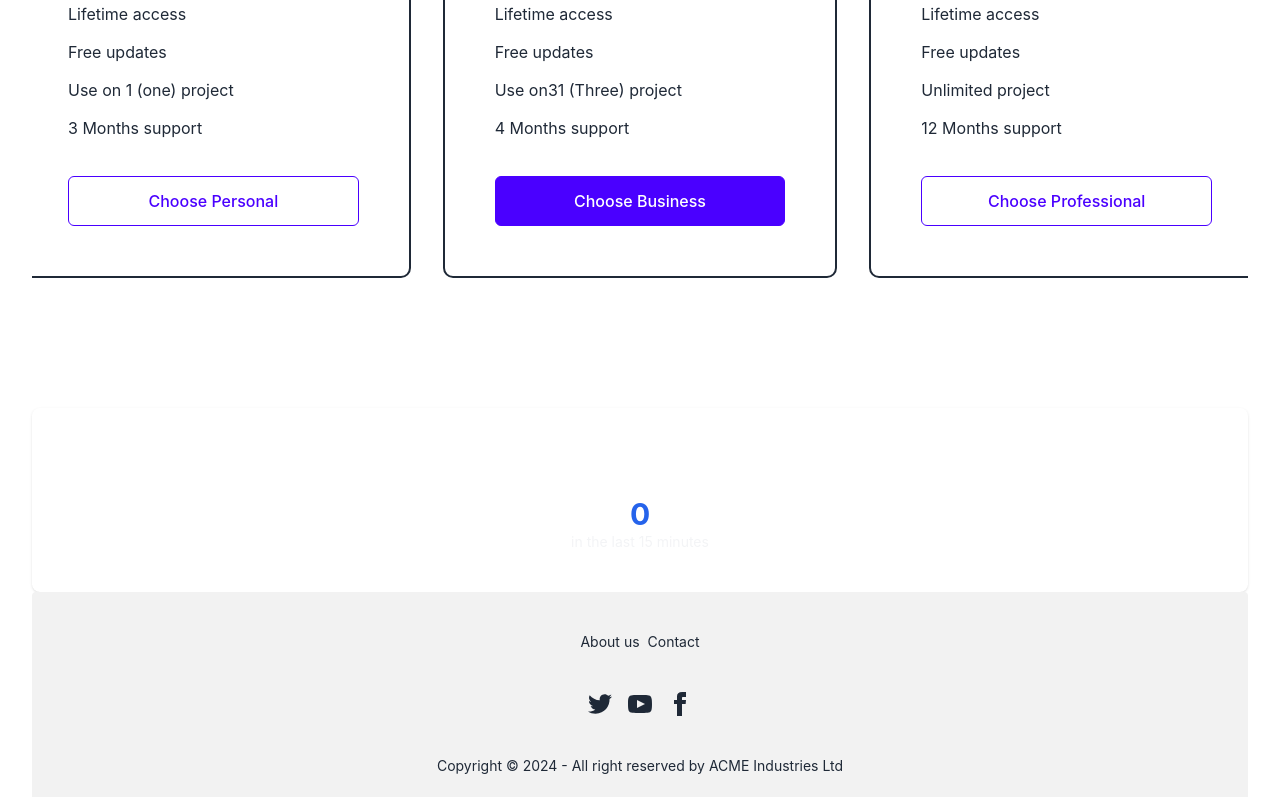
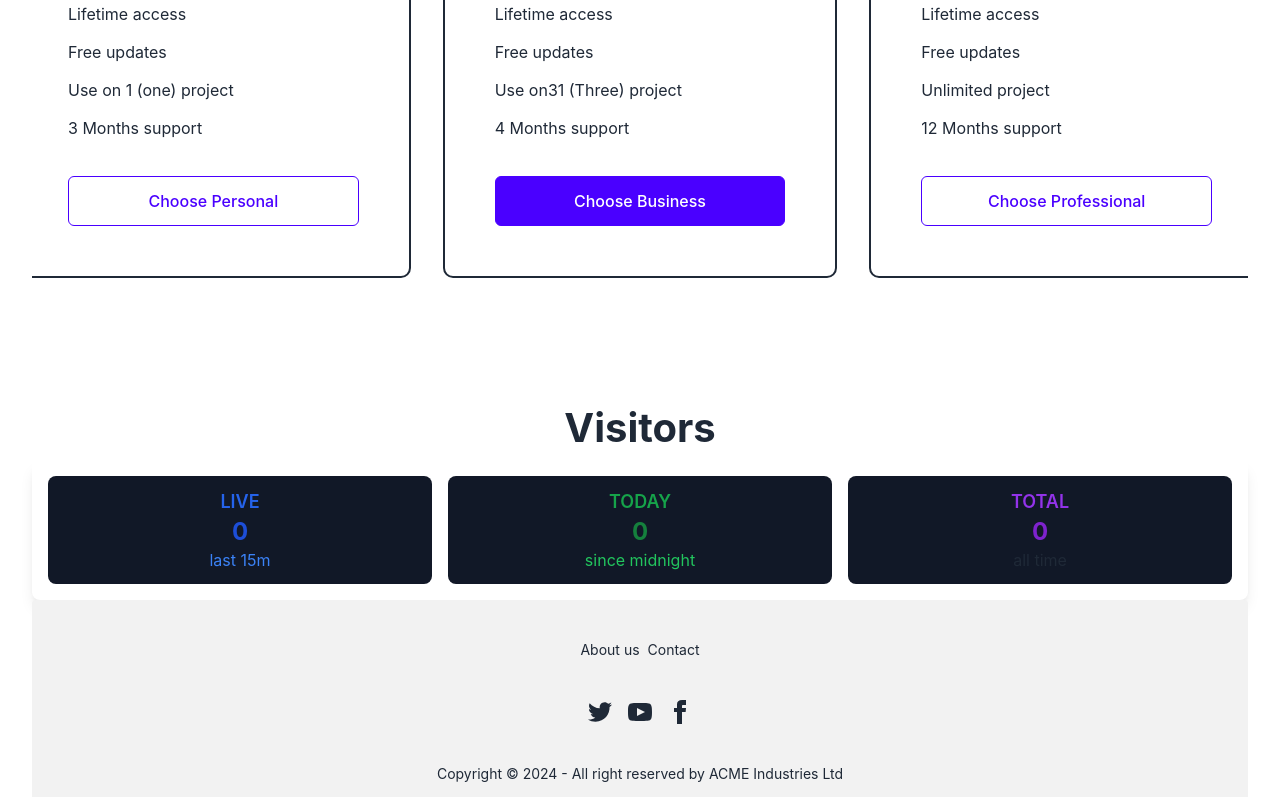
Before and after one commit to imrankabir02/edu-hub, a React (Vite) app: page / in a window 1280 px wide. Shown: the part 1194-1991 px from the top of the page. Built offline with nearby package versions, Linux system fonts and the light colour scheme; no server answers; the database is empty.

Commit message:
code updated

```diff
--- a/src/Components/Pricing.jsx
+++ b/src/Components/Pricing.jsx
@@ -87,7 +87,7 @@ const PricingCard = ({
   return (
     <>
       <div className="w-full px-4 md:w-1/2 lg:w-1/3">
-        <div className="relative z-10 mb-10 overflow-hidden rounded-[10px] border-2 border-stroke bg-white px-8 py-10 shadow-pricing dark:border-dark-3 dark:bg-dark-2 sm:p-12 lg:px-6 lg:py-10 xl:p-[50px]">
+        <div className="relative z-10 mb-10 overflow-hidden rounded-[10px] border-2 border-stroke bg-transparent px-8 py-10 shadow-pricing dark:border-dark-3 dark:bg-dark-2 sm:p-12 lg:px-6 lg:py-10 xl:p-[50px]">
           <span className="block mb-3 text-lg font-semibold text-primary">
             {type}
           </span>
--- a/src/Components/VisitorCounter.jsx
+++ b/src/Components/VisitorCounter.jsx
@@ -1,6 +1,3 @@
-// Install required packages:
-// npm install @supabase/supabase-js
-
 import { createClient } from '@supabase/supabase-js'
 import { useState, useEffect } from 'react'
 
@@ -9,30 +6,10 @@ const supabaseUrl = 'https://hpvpicisptszhixxvxcs.supabase.co'
 const supabaseKey = 'eyJhbGciOiJIUzI1NiIsInR5cCI6IkpXVCJ9.eyJpc3MiOiJzdXBhYmFzZSIsInJlZiI6ImhwdnBpY2lzcHRzemhpeHh2eGNzIiwicm9sZSI6ImFub24iLCJpYXQiOjE3MzI2MTg0MjAsImV4cCI6MjA0ODE5NDQyMH0.K_2hG4yv8_3zdMYEcr65y0pF3p_-zeUJfqrcpbnIJKE'
 const supabase = createClient(supabaseUrl, supabaseKey)
 
-// Create a visitors table in Supabase:
-/*
-  create table visitors (
-    id uuid default uuid_generate_v4() primary key,
-    session_id text not null,
-    page_url text not null,
-    created_at timestamp with time zone default timezone('utc'::text, now()) not null
-  );
-
-  // Create policy to allow inserts
-  create policy "Allow anonymous inserts"
-  on visitors for insert
-  to anon
-  with check (true);
-
-  // Create policy to allow reads
-  create policy "Allow anonymous reads"
-  on visitors for select
-  to anon
-  using (true);
-*/
-
 export default function VisitorCounter() {
-    const [visitorCount, setVisitorCount] = useState(0)
+    const [liveVisitorCount, setLiveVisitorCount] = useState(0)
+    const [totalVisitorCount, setTotalVisitorCount] = useState(0)
+    const [todayVisitorCount, setTodayVisitorCount] = useState(0)
 
     useEffect(() => {
         // Generate a unique session ID if not exists
@@ -56,24 +33,54 @@ export default function VisitorCounter() {
             if (error) console.error('Error recording visitor:', error)
         }
 
-        // Function to get current visitor count
-        const getVisitorCount = async () => {
-            // Get count of unique sessions in the last 15 minutes
+        // Function to get visitor counts
+        const getVisitorCounts = async () => {
+            // Get live visitors (last 15 minutes)
             const fifteenMinsAgo = new Date(Date.now() - 15 * 60 * 1000).toISOString()
-
-            const { data, error } = await supabase
+            const { data: liveData, error: liveError } = await supabase
                 .from('visitors')
                 .select('session_id')
                 .gte('created_at', fifteenMinsAgo)
 
-            if (error) {
-                console.error('Error fetching visitors:', error)
+            if (liveError) {
+                console.error('Error fetching live visitors:', liveError)
                 return
             }
 
-            // Count unique session_ids
-            const uniqueSessions = new Set(data.map(v => v.session_id))
-            setVisitorCount(uniqueSessions.size)
+            // Count unique live sessions
+            const uniqueLiveSessions = new Set(liveData.map(v => v.session_id))
+            setLiveVisitorCount(uniqueLiveSessions.size)
+
+            // Get today's visitors
+            const todayStart = new Date()
+            todayStart.setHours(0, 0, 0, 0)
+            const { data: todayData, error: todayError } = await supabase
+                .from('visitors')
+                .select('session_id')
+                .gte('created_at', todayStart.toISOString())
+
+            if (todayError) {
+                console.error('Error fetching today\'s visitors:', todayError)
+                return
+            }
+
+            // Count unique sessions for today
+            const uniqueTodaySessions = new Set(todayData.map(v => v.session_id))
+            setTodayVisitorCount(uniqueTodaySessions.size)
+
+            // Get total all-time visitors
+            const { data: totalData, error: totalError } = await supabase
+                .from('visitors')
+                .select('session_id')
+
+            if (totalError) {
+                console.error('Error fetching total visitors:', totalError)
+                return
+            }
+
+            // Count unique total sessions
+            const uniqueTotalSessions = new Set(totalData.map(v => v.session_id))
+            setTotalVisitorCount(uniqueTotalSessions.size)
         }
 
         // Record this visitor
@@ -89,25 +96,78 @@ export default function VisitorCounter() {
                     table: 'visitors'
                 },
                 () => {
-                    getVisitorCount()
+                    getVisitorCounts()
                 }
             )
             .subscribe()
 
-        // Get initial count
-        getVisitorCount()
+        // Get initial counts
+        getVisitorCounts()
 
-        // Cleanup subscription
+        // Set up interval to refresh live count
+        const refreshInterval = setInterval(getVisitorCounts, 60000) // Refresh every minute
+
+        // Cleanup subscription and interval
         return () => {
             subscription.unsubscribe()
+            clearInterval(refreshInterval)
         }
     }, [])
 
     return (
-        <div className="py-10 bg-transparent rounded-lg shadow">
-            <h2 className="mb-2 text-4xl font-bold text-center text-white">Live Visitors</h2>
-            <p className="text-3xl font-bold text-center text-blue-600">{visitorCount}</p>
-            <p className="text-sm text-center text-gray-100">in the last 15 minutes</p>
-        </div>
+        <>
+              <h2 className="mb-3 text-3xl font-bold leading-[1.208] text-dark dark:text-white sm:text-4xl md:text-[40px] text-center">
+                Visitors
+              </h2>
+            <div className="w-full p-4 bg-transparent rounded-lg shadow-lg">
+                <div className="flex items-center justify-between gap-4">
+                    {/* Live Visitors */}
+                    <div className="flex-1 p-3 text-center bg-gray-900 rounded-lg">
+                        <p className="text-lg font-semibold text-blue-600">LIVE</p>
+                        <p className="text-2xl font-bold text-blue-700">{liveVisitorCount}</p>
+                        <p className="text-blue-500 text-md">last 15m</p>
+                    </div>
+
+                    {/* Today's Visitors */}
+                    <div className="flex-1 p-3 text-center bg-gray-900 rounded-lg">
+                        <p className="text-lg font-semibold text-green-600">TODAY</p>
+                        <p className="text-2xl font-bold text-green-700">{todayVisitorCount}</p>
+                        <p className="text-green-500 text-md">since midnight</p>
+                    </div>
+
+                    {/* Total Visitors */}
+                    <div className="flex-1 p-3 text-center bg-gray-900 rounded-lg">
+                        <p className="text-lg font-semibold text-purple-600">TOTAL</p>
+                        <p className="text-2xl font-bold text-purple-700">{totalVisitorCount}</p>
+                        <p className="text-md purple-500 text-">all time</p>
+                    </div>
+                </div>
+            </div>
+        </>
     )
 }
+
+// Install required packages:
+// npm install @supabase/supabase-js
+
+// Create a visitors table in Supabase:
+/*
+create table visitors (
+    id uuid default uuid_generate_v4() primary key,
+    session_id text not null,
+    page_url text not null,
+    created_at timestamp with time zone default timezone('utc'::text, now()) not null
+    );
+
+    // Create policy to allow inserts
+    create policy "Allow anonymous inserts"
+    on visitors for insert
+    to anon
+    with check (true);
+
+    // Create policy to allow reads
+    create policy "Allow anonymous reads"
+  on visitors for select
+  to anon
+  using (true);
+  */
```
